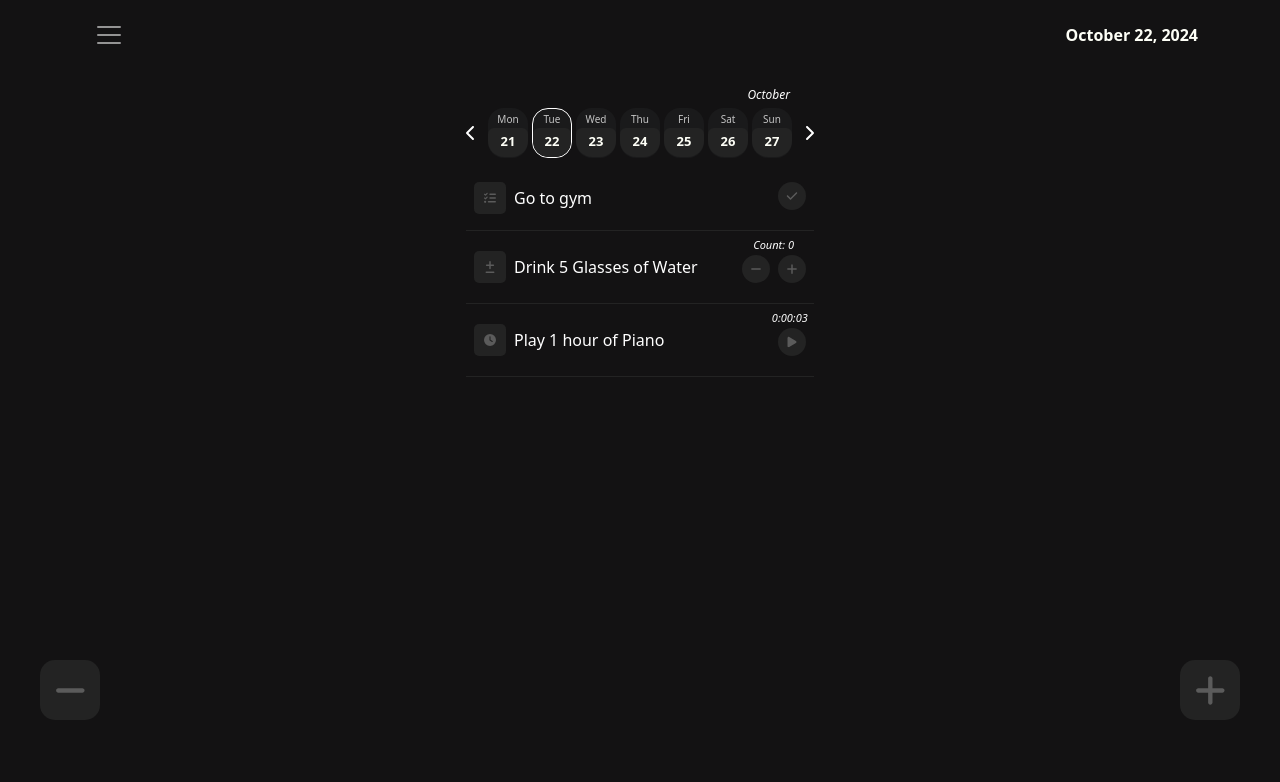
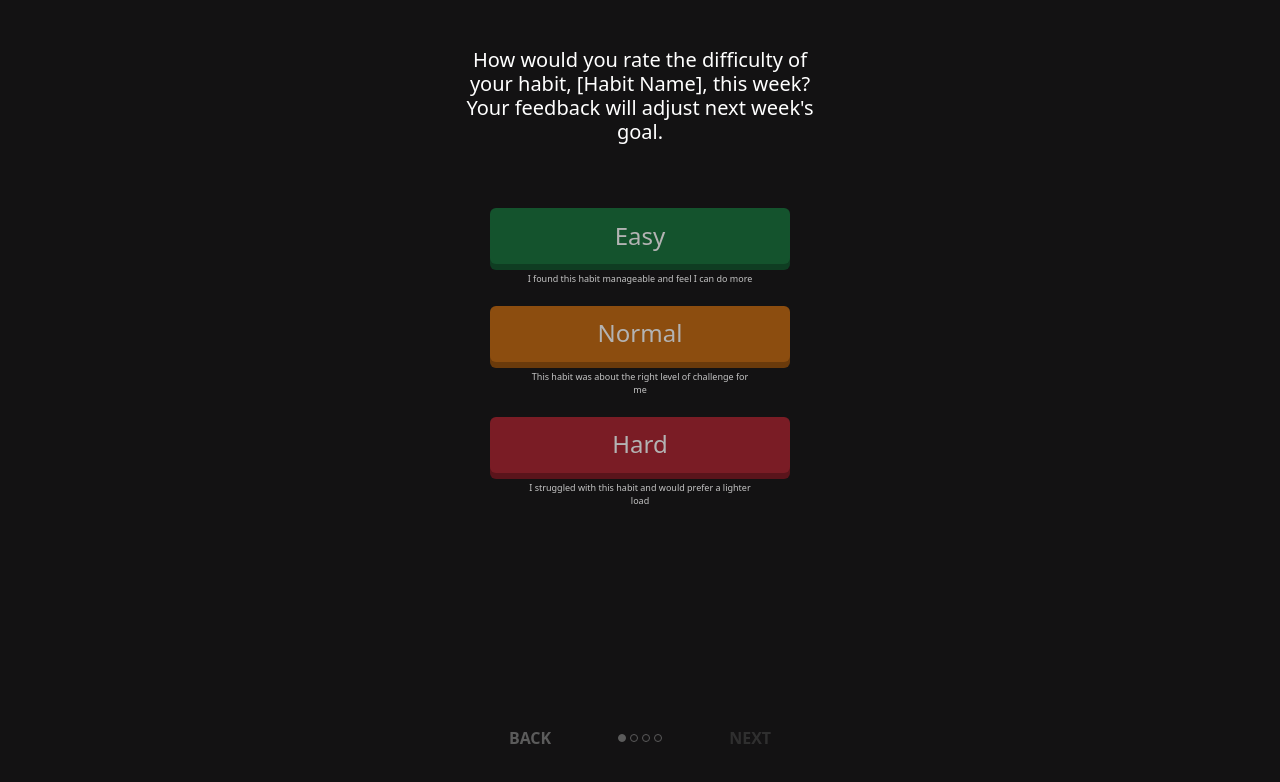
Before and after one commit to RealChoki/Habit-app-front, a Vue app: page /habitfeedback in a window 1280 px wide. Before the commit this address led to /home/2024-10-22. Shown: the top 782 px of the page. Built offline with nearby package versions, Linux system fonts and the light colour scheme; no server answers.

Commit message:
Refactor API call in getWeekData to include userId parameter
Co-authored-by: RealChoki <RealChoki@users.noreply.github.com>

```diff
--- a/src/api/weekData.ts
+++ b/src/api/weekData.ts
@@ -2,13 +2,16 @@ import apiClient from './axios'
 
 // Fetch all habits
 export const getWeekData = async (startDate: string, endDate: string) => {
-  console.log(startDate, endDate)
+  const userId = '60d5ec49a7211c12345e6abc';
+  console.log(startDate, endDate);
+
   try {
-    const response = await apiClient.get(`/users`);
-    // const response = await apiClient.get(`/week/${startDate}/${endDate}`);
+    const response = await apiClient.get(`/week/${startDate}/${endDate}`, {
+      params: { userId }
+    });
     return response.data;
   } catch (error) {
-    console.error('Error fetching week data:', error);
+    console.error('Error fetching or creating week data:', error);
     throw error;
   }
 };
--- /dev/null
+++ b/src/components/FeedbackButton.vue
@@ -0,0 +1,123 @@
+<template>
+  <div>
+    <div class="d-flex flex-column align-items-center m-0" v-for="option in options" :key="option.id">
+      <div :class="['feedback-button', getButtonClass(option.name), { 'selected-button': selectedOption === option.id }]" @click="selectOption(option)">
+        <h1 :class="['small-title', { 'selected-title': selectedOption === option.id }]">{{ option.name }}</h1>
+      </div>
+      <p class="desc">{{ option.description }}</p>
+    </div>
+  </div>
+</template>
+
+<script setup lang="ts">
+import { ref, defineEmits } from 'vue'
+
+interface EvaluateOption {
+  id: number
+  name: string
+  description: string
+}
+
+const options = ref<EvaluateOption[]>([
+  {
+    id: 1,
+    name: 'Easy',
+    description: 'I found this habit manageable and feel I can do more',
+  },
+  {
+    id: 2,
+    name: 'Normal',
+    description: 'This habit was about the right level of challenge for me',
+  },
+  {
+    id: 3,
+    name: 'Hard',
+    description: 'I struggled with this habit and would prefer a lighter load',
+  }
+])
+
+const selectedOption = ref<number | null>(null)
+const emit = defineEmits(['optionSelected'])
+
+function getButtonClass(name: string) {
+  switch (name) {
+    case 'Easy':
+      return 'easy-button'
+    case 'Normal':
+      return 'normal-button'
+    case 'Hard':
+      return 'hard-button'
+    default:
+      return ''
+  }
+}
+
+function selectOption(option: EvaluateOption) {
+  selectedOption.value = option.id
+  emit('optionSelected', selectedOption.value)
+}
+</script>
+
+<style>
+.feedback-button {
+  width: 300px;
+  height: 56px;
+  border-radius: 6px;
+  display: flex;
+  justify-content: center;
+  align-items: center;
+  cursor: pointer;
+}
+
+.small-title {
+  color: #b3b3b3 /* Darker shade of white */ !important;
+  font-weight: 400;
+  font-size: 24px;
+  margin-bottom: 0px;
+}
+
+.selected-title {
+  color: #ffffff/* Lighter shade of white */ !important;
+}
+
+.desc {
+  font-size: 9px;
+  color: #c5c5c5;
+  margin-top: 8px;
+  width: 230px;
+  text-align: center;
+  margin-bottom: 20px;
+}
+
+/* Styles for each button type */
+.easy-button {
+  background-color: #14532d; /* Darker green */
+  box-shadow: 0px 6px 0px #0f3d22; /* Even darker green for shadow */
+}
+
+.normal-button {
+  background-color: #8c4d0f; /* Darker orange */
+  box-shadow: 0px 6px 0px #6a3a0b; /* Even darker orange for shadow */
+}
+
+.hard-button {
+  background-color: #7a1c25; /* Darker red */
+  box-shadow: 0px 6px 0px #5a141b; /* Even darker red for shadow */
+}
+
+/* Style for selected button */
+.selected-button.easy-button {
+  background-color: #28a745; /* Lighter green */
+  box-shadow: 0px 6px 0px #1e7e34; /* Lighter green for shadow */
+}
+
+.selected-button.normal-button {
+  background-color: #fd7e14; /* Lighter orange */
+  box-shadow: 0px 6px 0px #d66e12; /* Lighter orange for shadow */
+}
+
+.selected-button.hard-button {
+  background-color: #dc3545; /* Lighter red */
+  box-shadow: 0px 6px 0px #b02a37; /* Lighter red for shadow */
+}
+</style>
--- a/src/router/index.ts
+++ b/src/router/index.ts
@@ -1,5 +1,6 @@
 import { createRouter, createWebHistory } from 'vue-router'
 import HomeView from '@/views/HomeView.vue'
+import HabitFeedbackView from '@/views/adjust_habits/HabitFeedbackView.vue'
 import AddHabitView from '@/views/adjust_habits/AddHabitView.vue'
 import YesNoView from '@/views/adjust_habits/YesNoView.vue'
 import NumericValueView from '@/views/adjust_habits/NumericValueView.vue'
@@ -42,6 +43,11 @@ const router = createRouter({
       path: '/addhabit',
       name: 'AddHabitView',
       component: AddHabitView
+    },
+    {
+      path: '/habitfeedback',
+      name: 'HabitFeedbackView',
+      component: HabitFeedbackView
     },
     {
       path: '/addhabit/yesno',
--- /dev/null
+++ b/src/views/adjust_habits/HabitFeedbackView.vue
@@ -0,0 +1,26 @@
+<template>
+    <div class="feedback-container">
+      <h2 class="text-white font-weight-bold text-center pt-5 mb-3 pb-5 fs-5">
+        How would you rate the difficulty of <br>
+        your habit, [Habit Name], this week? <br> Your feedback will adjust next week's <br>
+        goal.
+      </h2>
+      <FeedbackButton @optionSelected="handleOptionSelected" />
+      <BackNextButton :filledCircle="1" :isNextDisabled="isNextDisabled" />
+    </div>
+  </template>
+
+  <script setup lang="ts">
+  import { ref } from 'vue'
+  import FeedbackButton from '@/components/FeedbackButton.vue'
+  import BackNextButton from '@/common/BackNextButton.vue'
+
+  const isNextDisabled = ref(true)
+
+  const handleOptionSelected = (selectedOption: number) => {
+    isNextDisabled.value = selectedOption === null
+  }
+  </script>
+
+  <style scoped>
+  </style>
```
